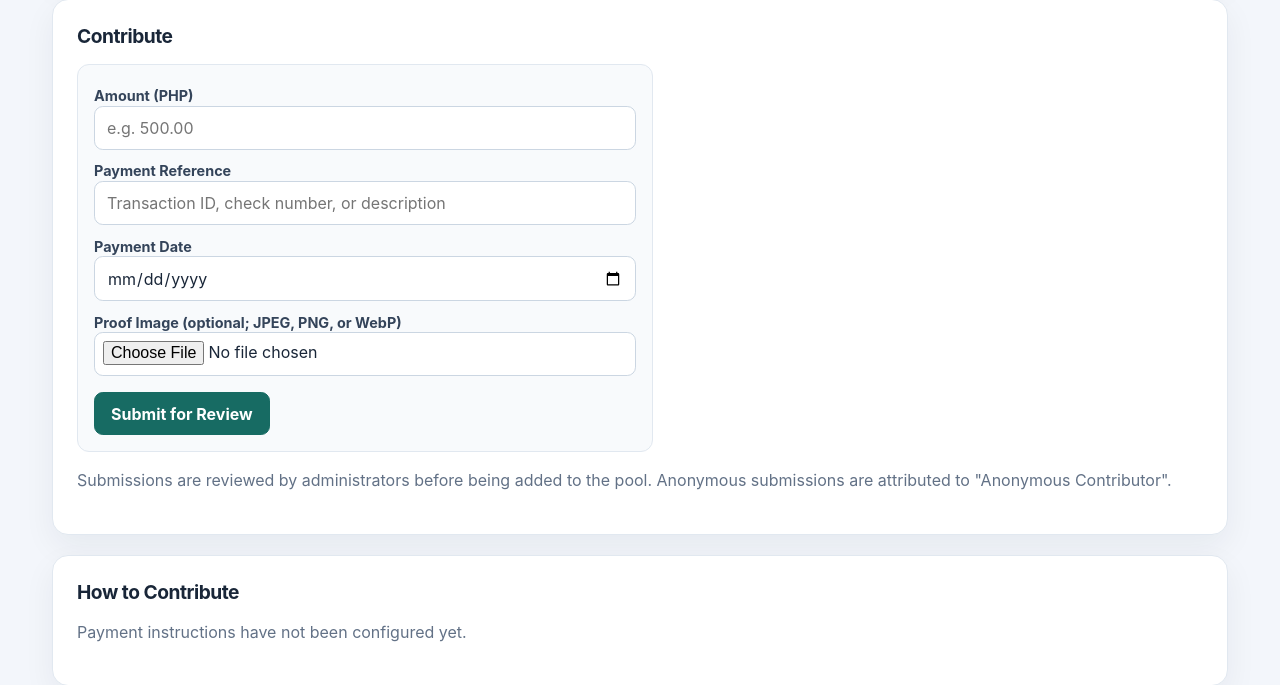
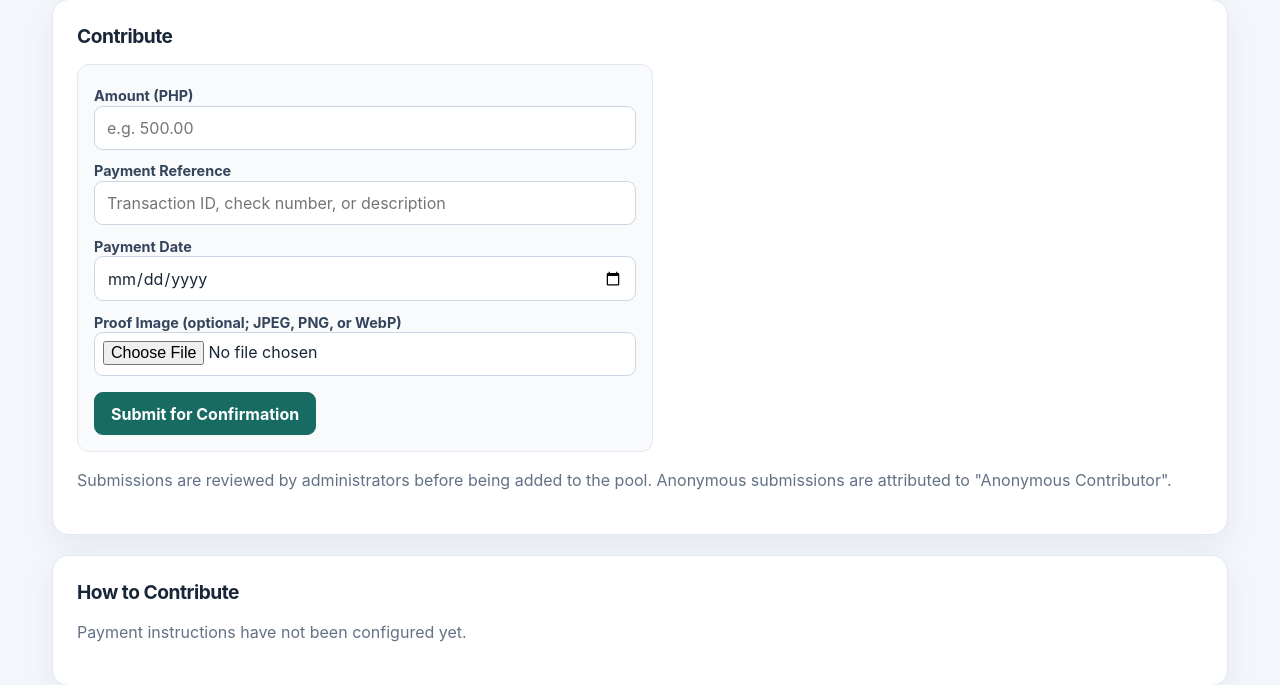
Before and after one commit to NightsProject/Contribution-Tracker, a FastAPI app: page / in a window 1280 px wide. Shown: the part 703-1388 px from the top of the page. Run offline with FastAPI, Linux system fonts and the light colour scheme; data that the repository does not hold is empty.

Commit message:
ui: change 'submit for review' to 'submit for confirmation'
- landing.html: success message and submit button
- contributions.html: success message and submit button
- phase-public-landing.md: plan text

```diff
--- a/app/templates/contributions.html
+++ b/app/templates/contributions.html
@@ -2,7 +2,7 @@
 {% block title %}My contributions · {{ app_name }}{% endblock %}
 {% block content %}
 <h1>My contributions</h1>
-{% if submitted %}<p role="status">Contribution submitted for administrator review.</p>{% endif %}
+{% if submitted %}<p role="status">Contribution submitted for administrator confirmation.</p>{% endif %}
 {% if error %}<p class="error" role="alert">{{ error }}</p>{% endif %}
 
 <section>
@@ -17,7 +17,7 @@
     <input id="payment-date" name="payment_date" type="date" required>
     <label for="proof">Proof image (optional; JPEG, PNG, or WebP, up to {{ max_upload_size }})</label>
     <input id="proof" name="proof" type="file" accept="image/jpeg,image/png,image/webp">
-    <button type="submit">Submit for review</button>
+    <button type="submit">Submit for confirmation</button>
   </form>
 </section>
 
--- a/app/templates/landing.html
+++ b/app/templates/landing.html
@@ -31,7 +31,7 @@
 <section>
   <h2>Contribute</h2>
   {% if submitted %}
-    <p role="status" class="success">Contribution submitted for administrator review. It will appear in the transaction history once approved.</p>
+    <p role="status" class="success">Contribution submitted for administrator confirmation. It will appear in the transaction history once approved.</p>
   {% endif %}
   {% if error %}
     <p class="error" role="alert">{{ error }}</p>
@@ -54,7 +54,7 @@
       <label for="proof">Proof Image (optional; JPEG, PNG, or WebP)</label>
       <input id="proof" name="proof" type="file" accept="image/jpeg,image/png,image/webp">
     </div>
-    <button type="submit" class="btn-primary">Submit for Review</button>
+    <button type="submit" class="btn-primary">Submit for Confirmation</button>
   </form>
   <p class="muted">Submissions are reviewed by administrators before being added to the pool. Anonymous submissions are attributed to "Anonymous Contributor".</p>
 </section>
```
Also changed, not shown: plans/phase-public-landing.md (+1 -1 lines).
